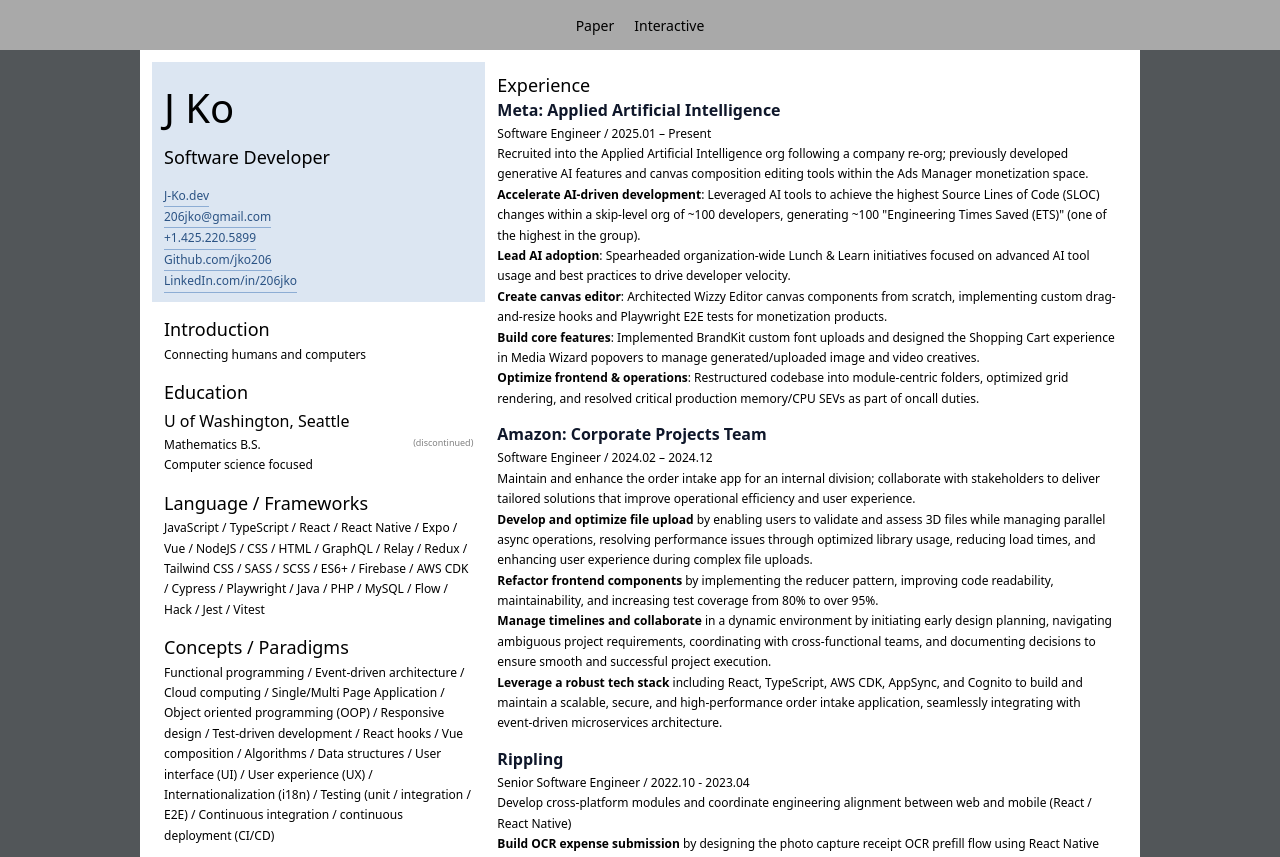
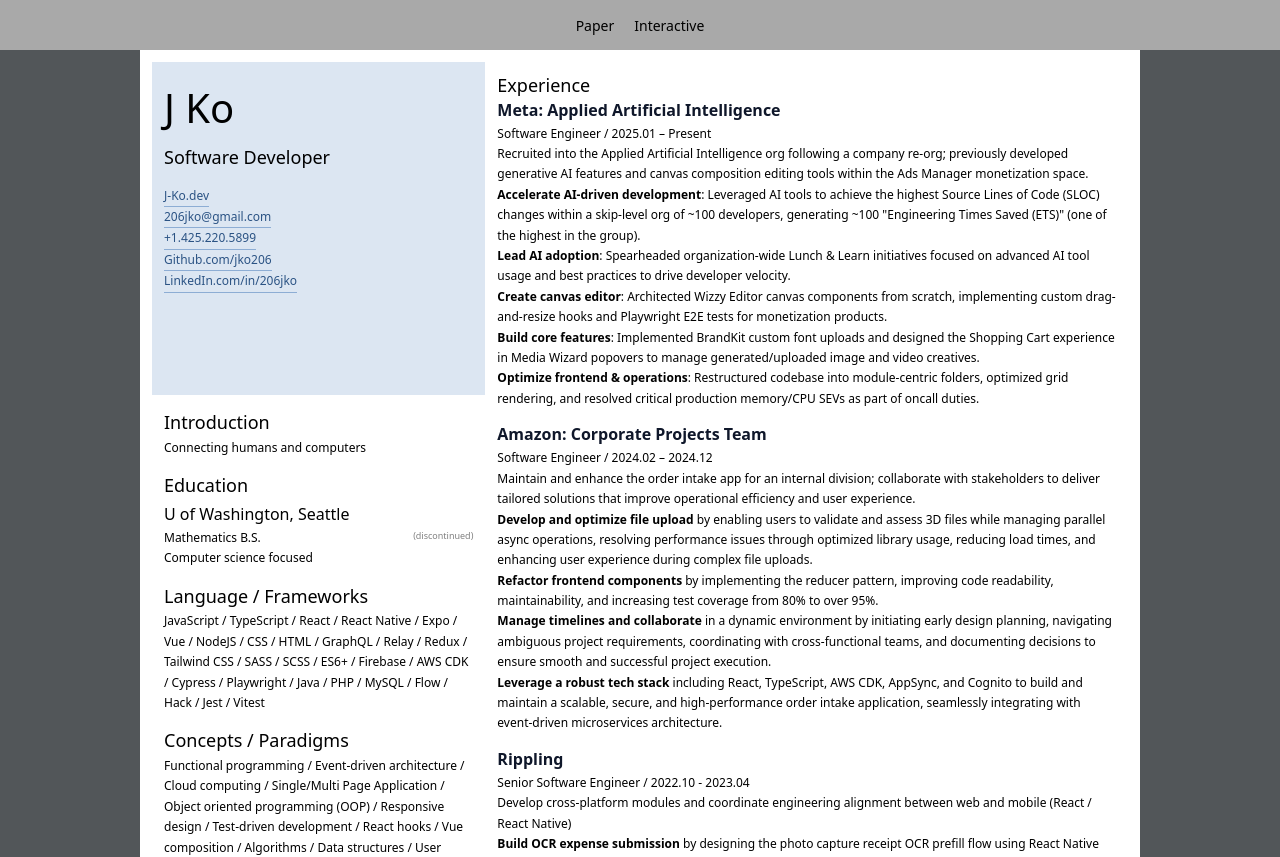
Before and after one commit to jko206/jko-dev, a Vue app: page / in a window 1280 px wide. Shown: the top 857 px of the page. Built offline with nearby package versions, Linux system fonts and the light colour scheme.

Commit message:
style(basic-info): use aspect-ratio to keep header block dynamically square

```diff
--- a/src/components/BasicInfo.vue
+++ b/src/components/BasicInfo.vue
@@ -31,7 +31,7 @@
 
 .main
   margin-top: 0.125in
-  height: 2.25in
+  aspect-ratio: 1 / 1
   top: -0.125in
   transition: all 0.1s
   &:after
```
